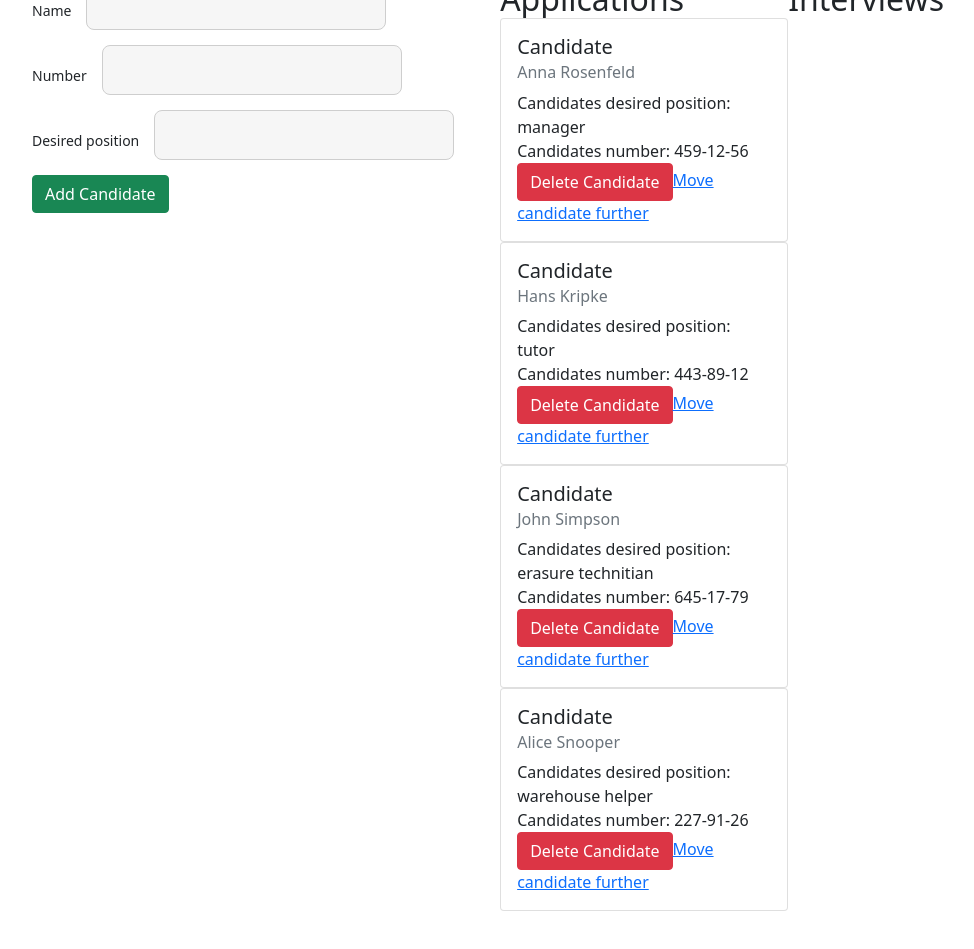
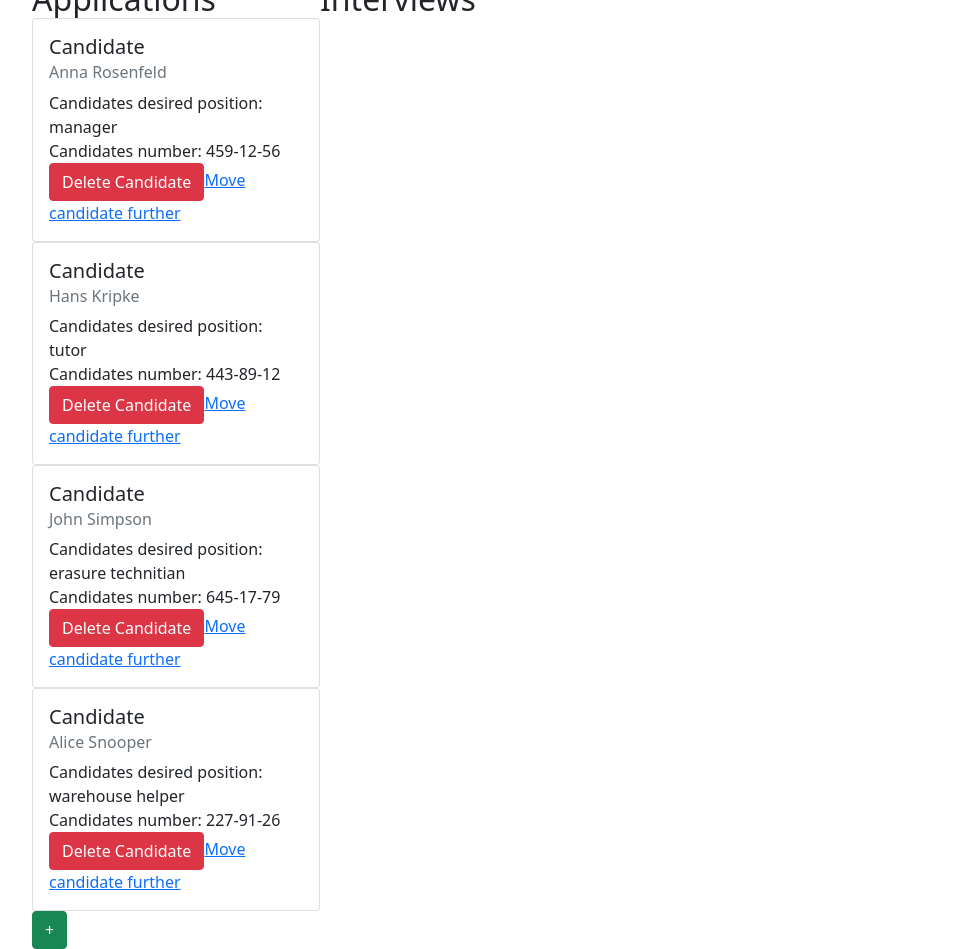
Before and after one commit to solarenergy990/trial-day, a React (Create React App) app: page / in a window 1280 px wide. Shown: the part 20-969 px from the top of the page, without its empty margins (152-1126 px from the left). Before the commit the page ends 931 px from the top, so only its background shows below. Built offline with nearby package versions, Linux system fonts and the light colour scheme.

Commit message:
adds modal component

```diff
--- a/src/components/ApplicantForm/Applicant.module.css
+++ b/src/components/ApplicantForm/Applicant.module.css
@@ -1,8 +1,9 @@
 .label {
   margin-right: 15px;
+  display: block;
 }
 .labelText {
-  display: inline-flex;
+  /* display: block; */
   margin-right: 15px;
 
   font-size: 14px;
@@ -19,7 +20,3 @@
 
   margin-bottom: 15px;
 }
-
-.formContainer {
-  display: inline-block;
-}
--- a/src/components/ApplicantForm/ApplicantForm.jsx
+++ b/src/components/ApplicantForm/ApplicantForm.jsx
@@ -3,7 +3,7 @@ import { Button } from 'react-bootstrap';
 
 import s from './Applicant.module.css';
 
-const ContactForm = ({ onSubmit }) => {
+const ContactForm = ({ onSubmit, setActive }) => {
   const [name, setName] = useState('');
   const [number, setNumber] = useState('');
   const [desiredPosition, setDesiredPosition] = useState('');
@@ -34,6 +34,7 @@ const ContactForm = ({ onSubmit }) => {
     setName('');
     setNumber('');
     setDesiredPosition('');
+    setActive(false);
   };
 
   return (
--- a/src/components/ApplicationList/ApplicationList.jsx
+++ b/src/components/ApplicationList/ApplicationList.jsx
@@ -1,8 +1,11 @@
-import ApplicantCard from "../ApplicantCard/ApplicantCard"
+import ApplicantCard from '../ApplicantCard/ApplicantCard';
 
-const ApplicationList = ({ applicants, onApplicantDelete }) => {
-    console.log(applicants)
-    return <>
+import { Button } from 'react-bootstrap';
+
+const ApplicationList = ({ applicants, onApplicantDelete, setActive }) => {
+  console.log(setActive);
+  return (
+    <>
       <h2>Applications</h2>
       <div>
         <ul>
@@ -20,9 +23,17 @@ const ApplicationList = ({ applicants, onApplicantDelete }) => {
             );
           })}
         </ul>
+
+        <Button
+          type="button"
+          variant="btn btn-success"
+          onClick={() => setActive(true)}
+        >
+          +
+        </Button>
       </div>
+    </>
+  );
+};
 
-    </>
-}
-
-export default ApplicationList
+export default ApplicationList;
--- a/src/components/Dashboard/Dashboard.jsx
+++ b/src/components/Dashboard/Dashboard.jsx
@@ -1,18 +1,20 @@
 import { useState } from 'react';
 import ApplicationList from '../ApplicationList/ApplicationList';
 import InterviewList from '../InterviewList/InterviewList';
-// import AccepedList from "../AcceptedList/AcceptedList"
+import Modal from '../Modal/Modal';
 import ApplicantForm from '../ApplicantForm/ApplicantForm';
 
 import shortid from 'shortid';
+// import { Button } from 'react-bootstrap';
 
 import initialApplicants from '../../components/Dashboard/applicants.json';
-// import useLocalStorage from '../../hooks/useLocalStorage';
 
 const Dashboard = () => {
   // const [applicants, setApplicants] = useLocalStorage('applicants', initialApplicants);
   const [applicants, setApplicants] = useState(initialApplicants);
   const [filter, setFilter] = useState('');
+
+  const [modalActive, setModalActive] = useState(false);
 
   console.log('applicants from storage:', applicants);
   const addApplicant = data => {
@@ -56,21 +58,19 @@ const Dashboard = () => {
 
   return (
     <>
-      <div>
-        <ApplicantForm onSubmit={addApplicant} />
-      </div>
-
+      <Modal active={modalActive} setActive={setModalActive}>
+        <ApplicantForm onSubmit={addApplicant} setActive={setModalActive} />
+      </Modal>
       <div>
         <ApplicationList
           applicants={visibleApplicants}
           onApplicantDelete={deleteApplicant}
+          setActive={setModalActive}
         />
       </div>
       <div>
         <InterviewList />
       </div>
-
-      {/* <AccepedList /> */}
     </>
   );
 };
--- /dev/null
+++ b/src/components/Modal/Modal.jsx
@@ -0,0 +1,17 @@
+import React from 'react';
+import s from '../Modal/Modal.module.css';
+
+const Modal = ({ active, setActive, children }) => {
+  return (
+    <div
+      className={active ? `${s.modal} ${s.active}` : s.modal}
+      onClick={() => setActive(false)}
+    >
+      <div className={s.content} onClick={evt => evt.stopPropagation()}>
+        {children}
+      </div>
+    </div>
+  );
+};
+
+export default Modal;
--- /dev/null
+++ b/src/components/Modal/Modal.module.css
@@ -0,0 +1,30 @@
+.modal {
+  display: flex;
+  align-items: center;
+  justify-content: center;
+
+  height: 100vh;
+  width: 100vh;
+  background-color: rgba(0, 0, 0, 0.4);
+  position: fixed;
+  top: 0;
+  left: 0;
+
+  /* transform: scale(0); */
+  opacity: 0;
+  pointer-events: none;
+  transition: 0.5s;
+
+  z-index: 999;
+}
+
+.modal.active {
+  opacity: 1;
+  pointer-events: all;
+}
+
+.content {
+  padding: 20px;
+  border-radius: 12px;
+  background-color: white;
+}
```
Also changed, not shown: src/hooks/useLocalStorage.js (deleted, +0 -20 lines). Lines whose indentation alone changed are shown as unchanged.
